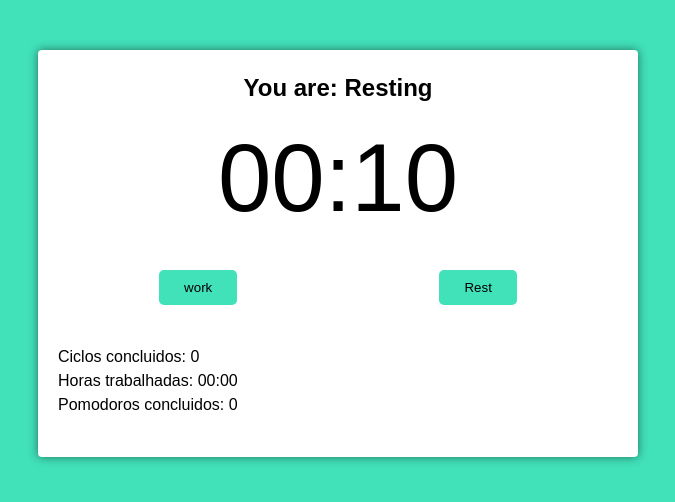
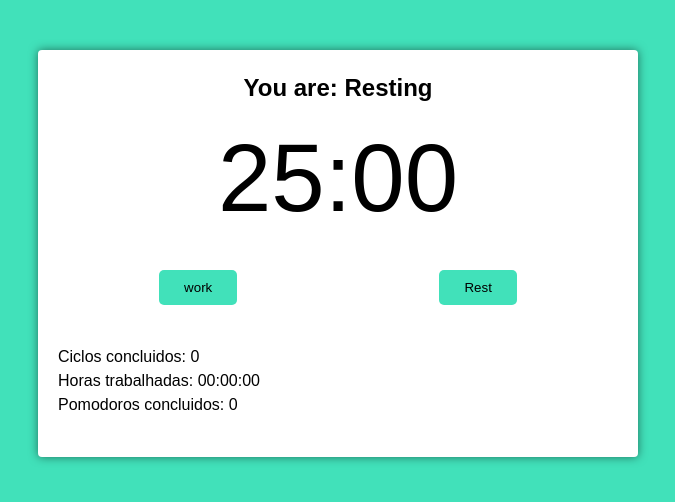
Before and after one commit to gillsonpassos/TYPESCRIPT-POMODORO-REACT, a React (Create React App) app: page / in a window 1280 px wide. Shown: the top 502 px of the page, without its empty margins (302-977 px from the left). Built offline with nearby package versions, Linux system fonts and the light colour scheme.

Commit message:
Corrigindo Horas Trabalhadas

```diff
--- a/src/App.tsx
+++ b/src/App.tsx
@@ -5,8 +5,8 @@ function App(): JSX.Element {
   return (
     <div className="container">
       <PomodoroTimer
-        pomodoroTime={10}
-        shortRestTime={3}
+        pomodoroTime={1500}
+        shortRestTime={8}
         longRestTime={5}
         cycles={4}
       />
--- a/src/components/pomodoro-timer.tsx
+++ b/src/components/pomodoro-timer.tsx
@@ -1,6 +1,6 @@
 import React, { useEffect, useState, useCallback } from 'react';
 import { useInterval } from '../hooks/use-interval';
-import { secondsToTime } from '../utils/seconds-time';
+import { secondsTotime } from '../utils/seconds-to-time';
 import { Button } from './button';
 import { Timer } from './timer';
 
@@ -125,7 +125,7 @@ export function PomodoroTimer(props: Props): JSX.Element {
 
       <div className="details">
         <p>Ciclos concluidos: {completedCycles}</p>
-        <p>Horas trabalhadas: {secondsToTime(fullWorkigTime)}</p>
+        <p>Horas trabalhadas: {secondsTotime(fullWorkigTime)}</p>
         <p>Pomodoros concluidos: {numberOfPomodoros}</p>
       </div>
     </div>
--- a/src/components/timer.tsx
+++ b/src/components/timer.tsx
@@ -1,10 +1,10 @@
 import React from 'react';
-import { secondsToTime } from '../utils/seconds-time';
+import { secondsToMinutes } from '../utils/seconds-to-minutes';
 
 interface Props {
   mainTime: number;
 }
 
 export function Timer(props: Props): JSX.Element {
-  return <div className="timer">{secondsToTime(props.mainTime)}</div>;
+  return <div className="timer">{secondsToMinutes(props.mainTime)}</div>;
 }
--- a/src/utils/seconds-time.ts
+++ /dev/null
@@ -1,6 +0,0 @@
-export function secondsToTime(seconds: number): string {
-  const zeroLeft = (n: number) => Math.floor(n).toString().padStart(2, '0');
-  const min = zeroLeft((seconds / 60) % 60);
-  const sec = zeroLeft((seconds % 60) % 60);
-  return `${min}:${sec}`;
-}
--- /dev/null
+++ b/src/utils/seconds-to-minutes.ts
@@ -0,0 +1,6 @@
+import { zeroLeft } from './zero-left';
+export function secondsToMinutes(seconds: number): string {
+  const min = zeroLeft((seconds / 60) % 60);
+  const sec = zeroLeft((seconds % 60) % 60);
+  return `${min}:${sec}`;
+}
--- /dev/null
+++ b/src/utils/seconds-to-time.ts
@@ -0,0 +1,8 @@
+import { zeroLeft } from './zero-left';
+
+export function secondsTotime(seconds: number): string {
+  const hours = zeroLeft(seconds / 3600);
+  const min = zeroLeft((seconds / 60) % 60);
+  const sec = zeroLeft((seconds % 60) % 60);
+  return `${hours}:${min}:${sec}`;
+}
--- /dev/null
+++ b/src/utils/zero-left.ts
@@ -0,0 +1,2 @@
+const zeroLeft = (n: number) => Math.floor(n).toString().padStart(2, '0');
+export { zeroLeft };
```
